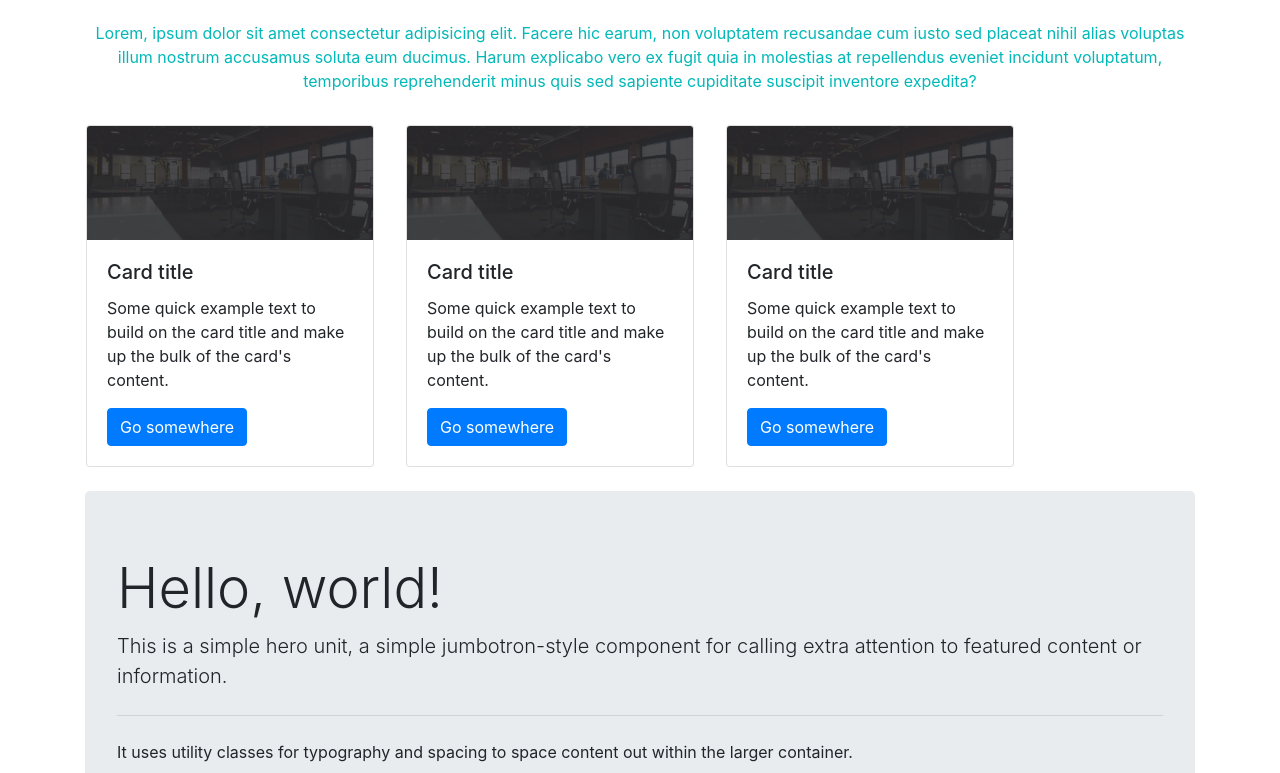
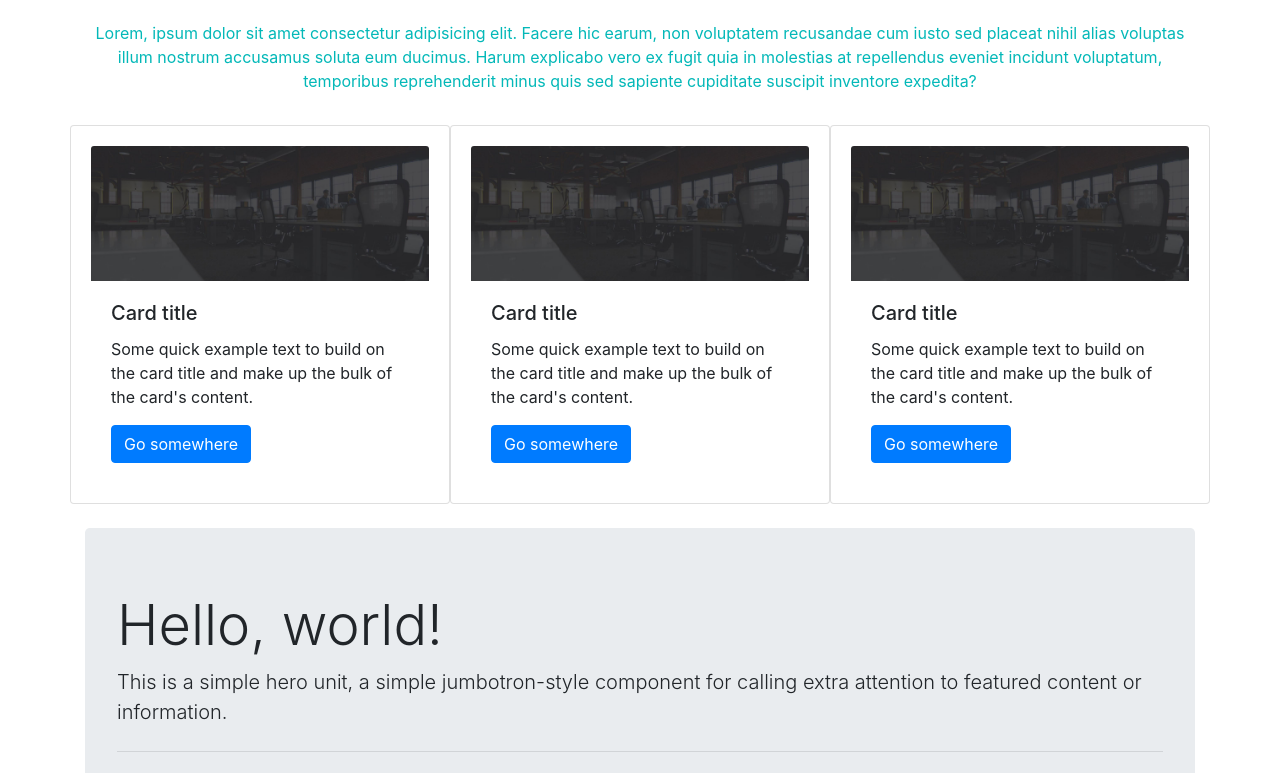
Before and after one commit to mauricioppgo/Practicas, a plain HTML site: page index.html in a window 1280 px wide. Shown: the part 691-1464 px from the top of the page. Drawn offline with nearby package versions, Linux system fonts and the light colour scheme.

Commit message:
modificacion

```diff
--- a/css.css
+++ b/css.css
@@ -10,3 +10,8 @@
 .navbar-collapse{
     scroll-padding-left: 30rem
 }
+
+.card{
+    padding: 20px;
+    width: 40px
+}
--- a/index.html
+++ b/index.html
@@ -80,7 +80,9 @@
                           </div>
 
 
-                            <div class=" card mx-3" style="width: 18rem;">
+                          <div class="container-fluid">
+                           <div class="row">
+                            <div class="card   col-4" style="width: 18rem;">
                                     <img src="slide1.jpg" class="card-img-top" alt="...">
                                     <div class="card-body">
                                       <h5 class="card-title">Card title</h5>
@@ -88,7 +90,7 @@
                                       <a href="#" class="btn btn-primary">Go somewhere</a>
                                     </div>
                                   </div>
-                            <div class="  card mx-3" style="width: 18rem;">
+                            <div class=" card  col-4" style="width: 18rem;">
                                     <img src="slide1.jpg" class="card-img-top" alt="...">
                                     <div class="card-body">
                                       <h5 class="card-title">Card title</h5>
@@ -96,7 +98,7 @@
                                       <a href="#" class="btn btn-primary">Go somewhere</a>
                                     </div>
                                   </div>
-                        <div class=" card mx-3" style="width: 18rem;">
+                        <div class=" card col-4" style="width: 18rem;">
                                     <img src="slide1.jpg" class="card-img-top" alt="...">
                                     <div class="card-body">
                                       <h5 class="card-title">Card title</h5>
@@ -104,6 +106,8 @@
                                       <a href="#" class="btn btn-primary">Go somewhere</a>
                                     </div>
                                   </div>
+                          </div>
+                      </div>
                       </div>
 
 
```
